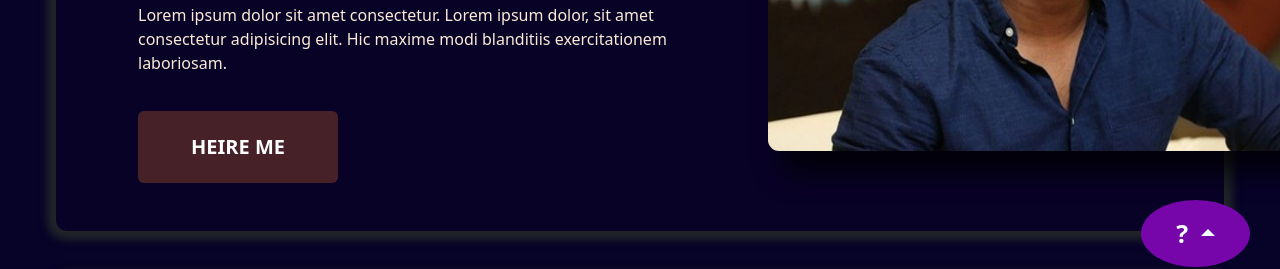
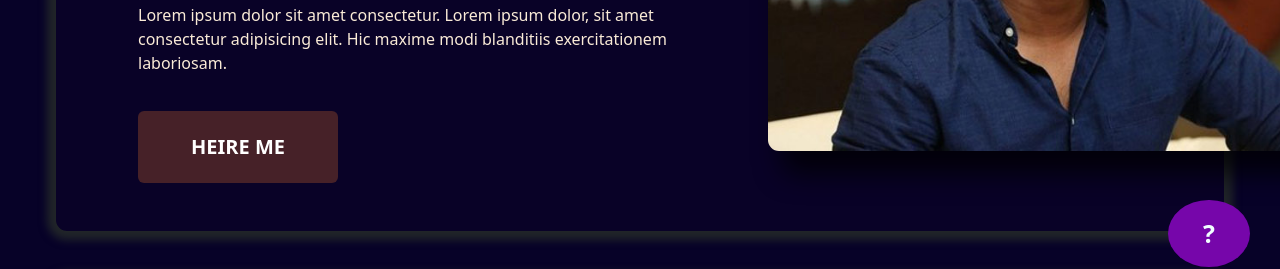
Before and after one commit to hemalatha3539/portfolio-final, a plain HTML site: page index.html in a window 1280 px wide. Shown: the part 533-802 px from the top of the page. Drawn offline with nearby package versions, Linux system fonts and the light colour scheme.

Commit message:
Update index.html

```diff
--- a/index.html
+++ b/index.html
@@ -453,7 +453,7 @@
     </div>
     <div class="dropup-center dropup">
       <button
-        class="btn-secondary dropdown-toggle help"
+        class=" help"
         type="button"
         data-bs-toggle="dropdown"
         aria-expanded="false"
```
